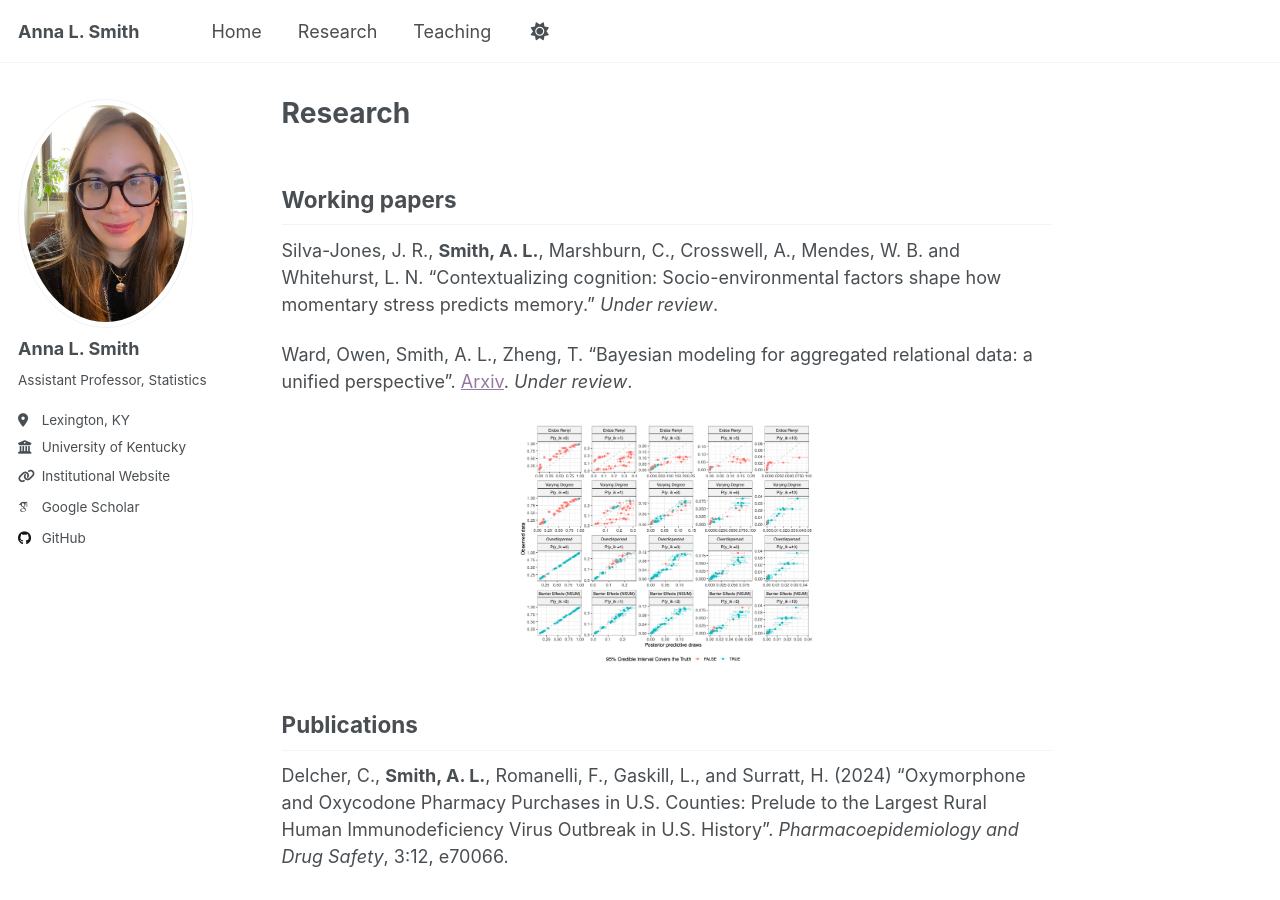
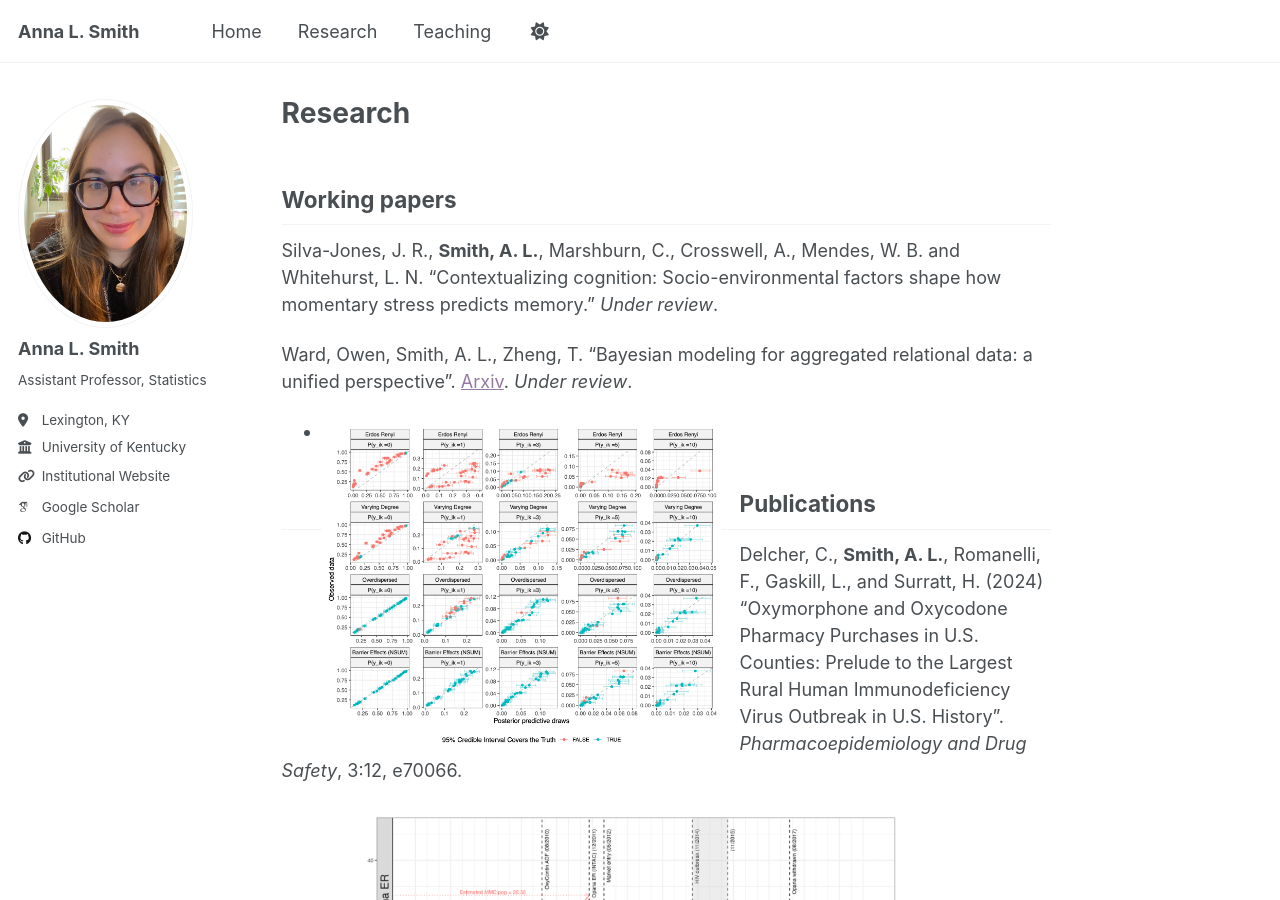
Before and after one commit to annalantzsmith/annalantzsmith.github.io, a Jekyll site: the page built from _pages/research.md, in a window 1280 px wide and 900 px high. Built offline with Jekyll 4.4.1, drawn with Linux system fonts in a browser that asks for light colours; some web fonts are replaced; a script that is not in the unit is left out.

Commit message:
Update research.md
testing sizes/alignment

```diff
--- a/_pages/research.md
+++ b/_pages/research.md
@@ -12,14 +12,13 @@
 Silva-Jones, J. R., **Smith, A. L.**, Marshburn, C., Crosswell, A., Mendes, W. B. and Whitehurst, L. N. “Contextualizing cognition: Socio-environmental factors shape how momentary stress predicts memory.” *Under review*.
 
 Ward, Owen, Smith, A. L., Zheng, T. “Bayesian modeling for aggregated relational data:  a unified perspective”. [Arxiv](http://arxiv.org/abs/2506.21353). *Under review*.
-
-![Model checking for ARD](/images/ARD.png){: .align-center width="300px" }
+* ![Model checking for ARD](/images/ARD.png){: .align-left width="400px" }
 
 Publications
 -----
 Delcher, C., **Smith, A. L.**, Romanelli, F., Gaskill, L., and Surratt, H. (2024) “Oxymorphone and Oxycodone Pharmacy Purchases in U.S. Counties: Prelude to the Largest Rural Human Immunodeficiency Virus Outbreak in U.S. History”. *Pharmacoepidemiology and Drug Safety*, 3:12, e70066.
 
-![Opioid Shipments](/images/ARCOS.png){: .align-center width="500px" }
+![Opioid Shipments](/images/ARCOS.png){: .align-center width="650px" }
 
 Harris, D. R., Quesinberry, D., Anthony, N., Bae, J., **Smith, A. L.**, Delcher, C. (2024) “Housing Instability Increases for Stimulant-involved Overdose Deaths After Linking Surveillance Data to Electronic Health Records in Kentucky.” *Drug and Alcohol Dependence*, 264:112455.
 
@@ -27,11 +26,11 @@
 
 Broderick, T., Gelman A., Meager, R., **Smith, A.**, and Zheng, T. (2023), “Toward a Taxonomy of Trust for Probabilistic Machine Learning.”  *Science Advances* 9:7.
 
-![Where trust can breakdown](/images/Taxonomy.png){: .align-center width="300px" }
+![Where trust can breakdown](/images/Taxonomy.png){: .align-center width="350px" }
 
 **Smith, A.**, Zheng, T., and Gelman, A. (2023), “Prediction scoring of data-driven discoveries for reproducible research,” *Statistics and Computing*, 33:1, 1-21.
 
-![Prediction scoring](/images/PredScoring.png){: .align-center width="300px" }
+![Prediction scoring](/images/PredScoring.png){: .align-center width="400px" }
 
 Ward, O., Wu, J., Zheng, T., **Smith, A. L.**, and Curley, J. (2022), “Network Hawkes process models for exploring latent hierarchy in social animal interactions,” *Journal of the Royal Statistical Society: Series C*, 71:5, 1402-1426.
 
@@ -43,11 +42,11 @@
 
 **Smith, A. L.**, Asta, D. M., and Calder, C. A. (2019), “The Geometry of Continuous Latent Space Models for Network Data,” *Statistical Science*, 34:3, 428-453.
 
-![Hyperbolic latent space network](/images/Hyperbola3.png){: .align-left width="150px" }
+![Hyperbolic latent space network](/images/Hyperbola3.png){: .align-center width="150px" }
 
 Browning, C. R., Calder, C. A., Boettner, B., and **Smith, A.** (2017), “Ecological networks and urban crime:  The structure of shared routine activity locations and neighborhood-level informal control capacity,” *Criminology*, 55, 754-778.
 
-![Co-location networks](/images/Browning.png){: .align-left width="250px" }
+![Co-location networks](/images/Browning.png){: .align-center width="300px" }
 
 Browning, C. R., Calder, C. A., Krivo, L. J., **Smith, A. L.**, and Boettner, B. (2017), “Socioeconomic segregation of activity spaces in urban neighborhoods:  Does shared residence mean shared routines?” *RSF:  The Russel Sage Foundation Journal of the Social Sciences*, 3:2, 210-231.
 
@@ -55,4 +54,4 @@
 
 **Smith, A.**, Calder, C. A., and Browning, C. R. (2016), “Empirical reference distributions for networks of different size,” *Social Networks*, 47, 24-37.
 
-![Network size matters](/images/SocialNetworks.png){: .align-center width="250px" }
+![Network size matters](/images/SocialNetworks.png){: .align-center width="350px" }
```
